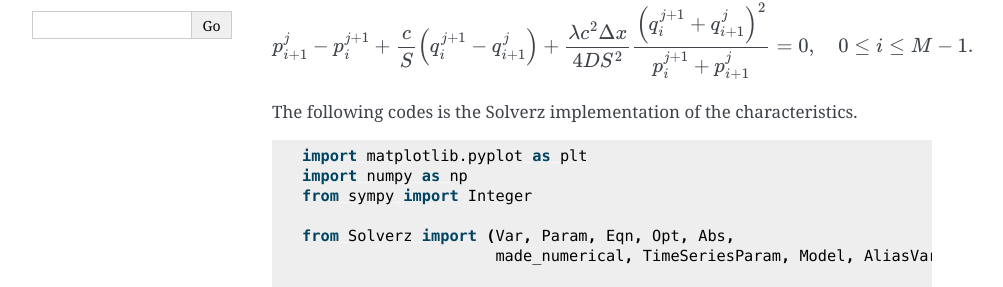
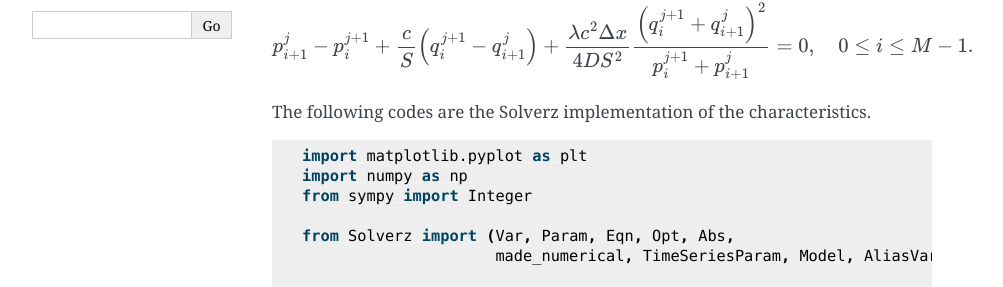
Before and after one commit to rzyu45/Solverz-Cookbook, a Sphinx documentation site: the page built from docs/source/fdae/cha/cha.md, in a window 1280 px wide and 900 px high, scrolled down 2307 px. Shown: the part 160-447 px from the top of the window, without its empty margins (148-1151 px from the left). Built offline with Sphinx 7.4.7, drawn with Linux system fonts in a browser that asks for light colours.

Commit message:
update cha.md

````diff
--- a/docs/source/dae/index.rst
+++ b/docs/source/dae/index.rst
@@ -10,4 +10,4 @@ Contents
 .. toctree::
    :titlesonly:
 
-   m3b9.md
+   m3b9/m3b9.md
--- a/docs/source/fdae/cha/cha.md
+++ b/docs/source/fdae/cha/cha.md
@@ -147,7 +147,7 @@ p_i^{j+1}-p_{i-1}^j+\frac{c}{S}\left(q_i^{j+1}-q_{i-1}^j\right)+\frac{\lambda c^
 p_{i+1}^j-p_i^{j+1}+\frac{c}{S}\left(q_i^{j+1}-q_{i+1}^j\right)+\frac{\lambda c^2 \Delta x}{4 D S^2} \frac{\left(q_i^{j+1}+q_{i+1}^j\right)^2}{p_i^{j+1}+p_{i+1}^j}&=0,\quad 0\leq i\leq M-1.
 ```
 
-The following codes is the Solverz implementation of the characteristics.
+The following codes are the Solverz implementation of the characteristics.
 ```python
 import matplotlib.pyplot as plt
 import numpy as np
````
Also changed, not shown: docs/source/dae/m3b9/m3b9.md (renamed from docs/source/dae/m3b9.md).
